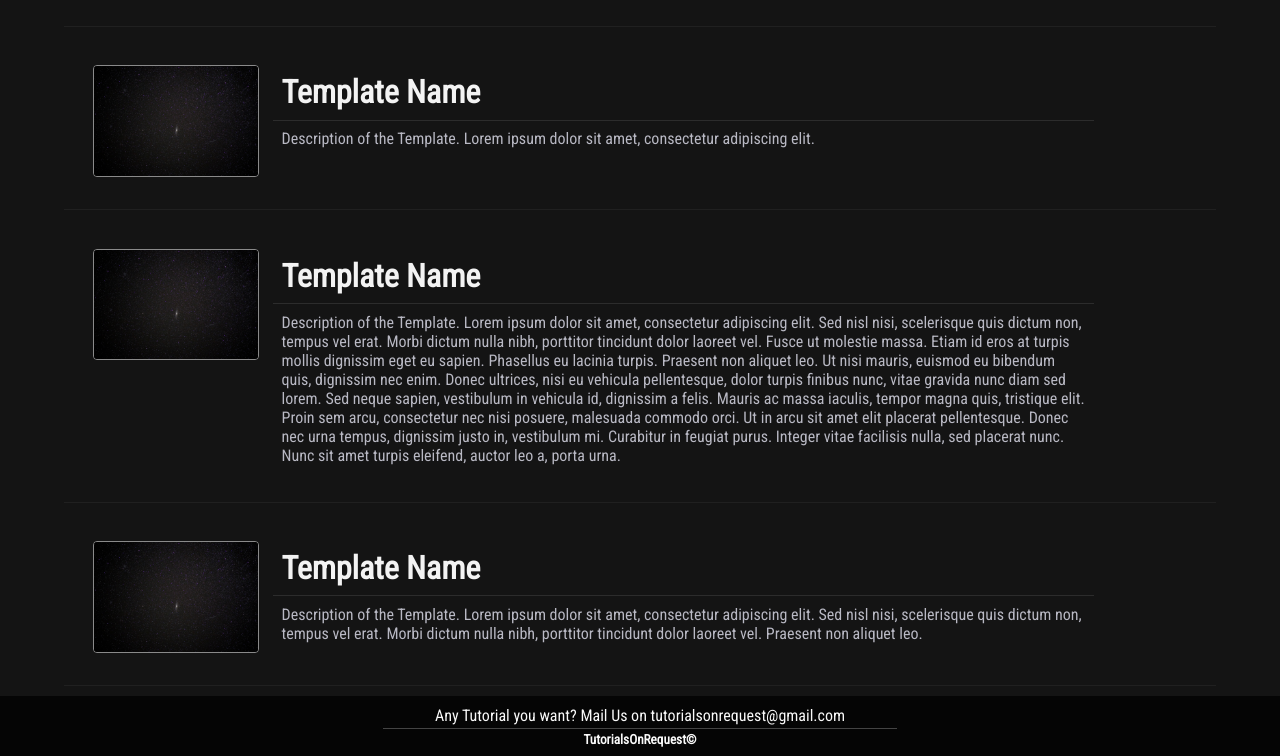
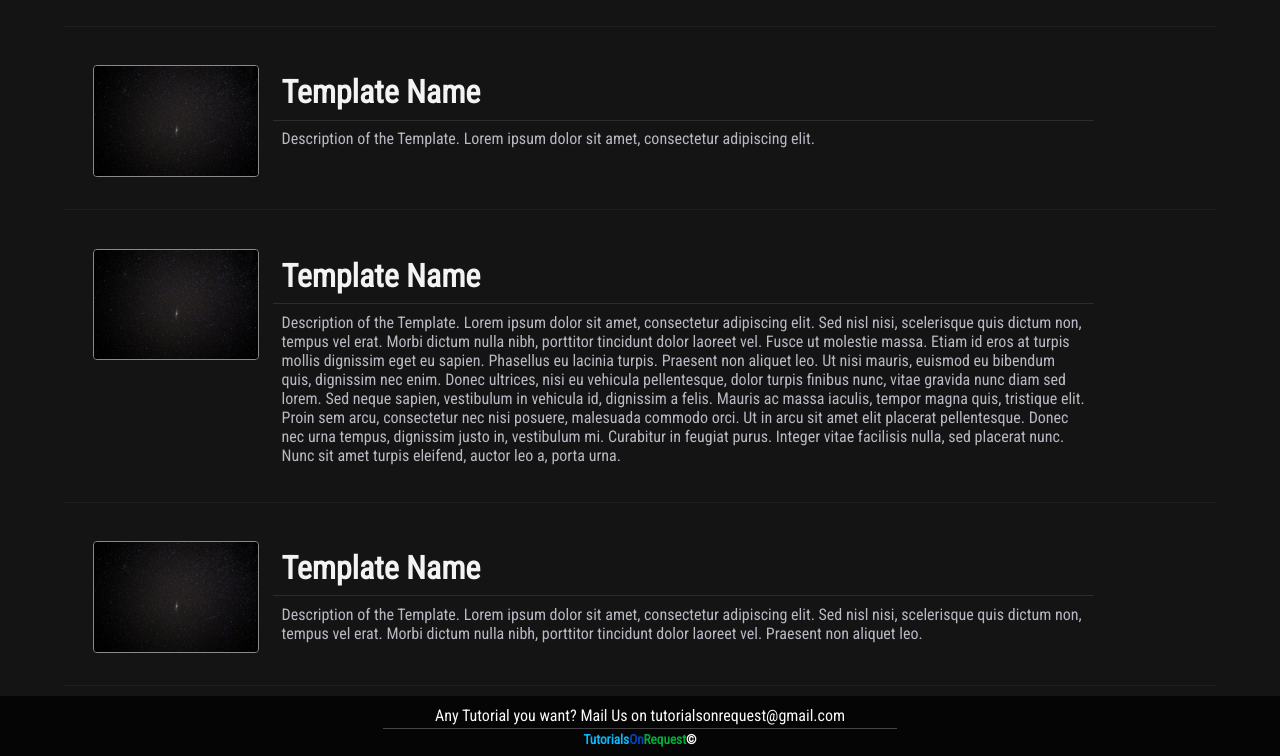
Before and after one commit to hg19960/tutorialsonrequest.github.io, a plain HTML site: page index.html in a window 1280 px wide. Shown: the part 1065-1821 px from the top of the page. Drawn offline with Linux system fonts and the light colour scheme.

Commit message:
Design Change 1.1

```diff
--- a/main_page.css
+++ b/main_page.css
@@ -131,3 +131,12 @@ footer p {
 footer h5 {
     padding: 0.25%;
 }
+footer h5 > b:nth-of-type(1) {
+    color: #07B9FC;
+}
+footer h5 > b:nth-of-type(2) {
+    color: #0047BD;
+}
+footer h5 > b:nth-of-type(3) {
+    color: #00AB38;
+}
```
